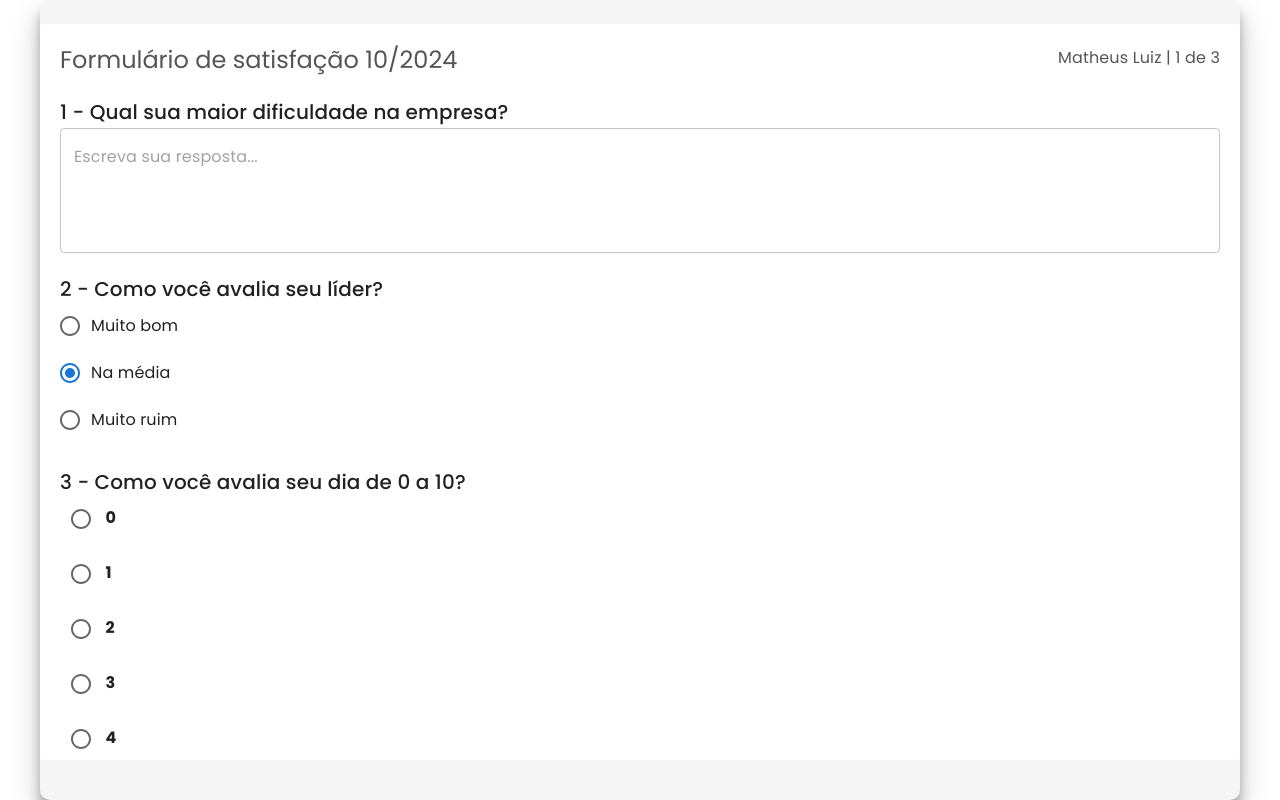
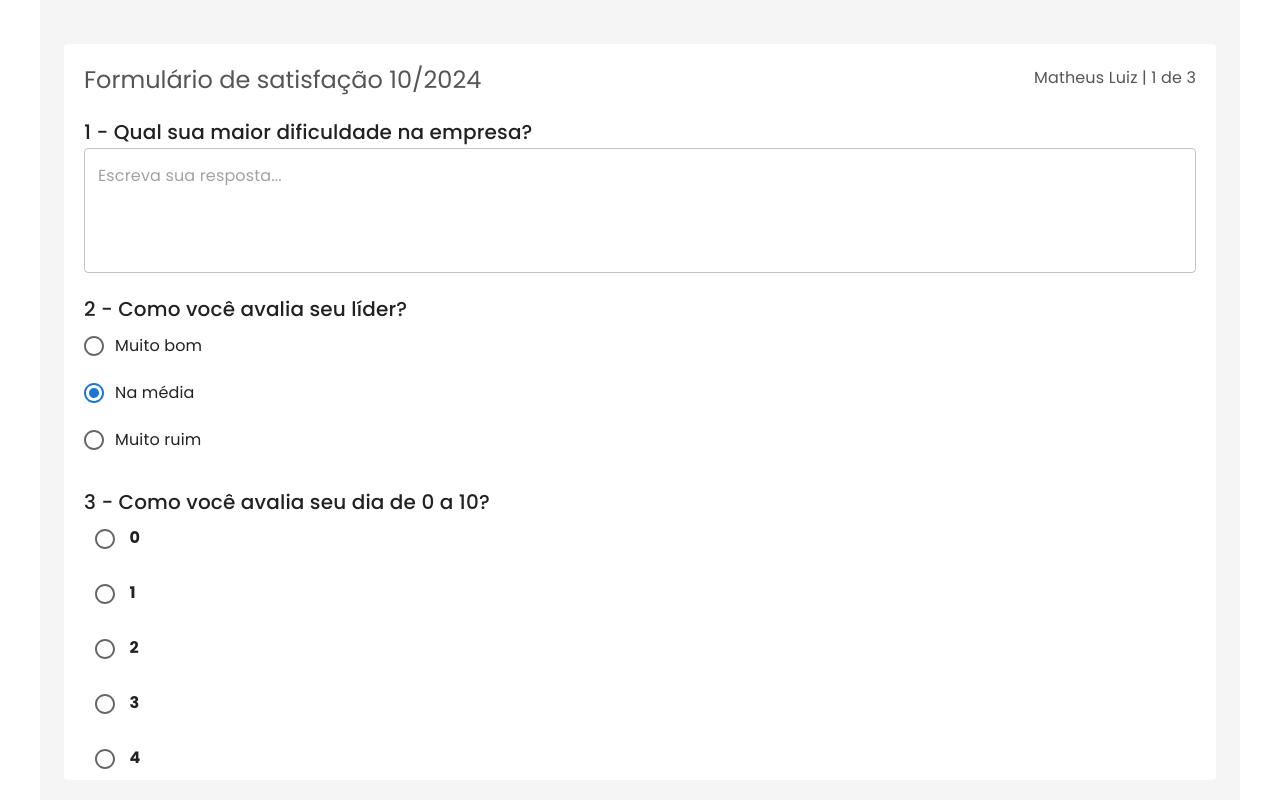
Before and after one commit to Phoenix-Team-Fatec/OAK-RH, a React (Vite) app in the folder parent/frontend/: page /responder in a window 1280 px wide. Built offline with nearby package versions, Linux system fonts and the light colour scheme.

Commit message:
Arrumando conflitos do CSS

```diff
--- a/parent/frontend/src/components/ModalCreateCategory/ModalCreateCategory.css
+++ b/parent/frontend/src/components/ModalCreateCategory/ModalCreateCategory.css
@@ -0,0 +1,25 @@
+.modalCategory button{
+    background-color: #556644 !important;
+    gap: 10px;
+    color: white !important;
+
+
+}
+
+.modalCategory button:hover{
+    background-color: #588157 !important;
+    color: white !important;
+
+
+}
+
+.inputCategory{
+   /*change the border color*/
+    border-color: #556644 !important;
+}
+
+
+.inputCategory:focus-visible{
+
+     border-color: #556644 !important;
+ }
--- a/parent/frontend/src/components/ModalCreateCategory/ModalCreateCategory.tsx
+++ b/parent/frontend/src/components/ModalCreateCategory/ModalCreateCategory.tsx
@@ -36,6 +36,7 @@ const ModalCreateCategory: React.FC<ModalCreateCategoryProps> = ({ open, onClose
   };
 
   return (
+
     <Dialog open={open} onClose={onClose} fullWidth maxWidth="sm">
       <DialogTitle>Cadastrar Nova Categoria</DialogTitle>
       <DialogContent>
@@ -43,6 +44,7 @@ const ModalCreateCategory: React.FC<ModalCreateCategoryProps> = ({ open, onClose
           autoFocus
           margin="dense"
           label="Nome da Categoria"
+          className='inputCategory'
           fullWidth
           variant="outlined"
           value={categoryName}
@@ -50,14 +52,18 @@ const ModalCreateCategory: React.FC<ModalCreateCategoryProps> = ({ open, onClose
         />
       </DialogContent>
       <DialogActions>
-        <Button onClick={onClose} color="secondary">
+      <div className='modalCategory'>
+        <Button  onClick={onClose} color="secondary">
           Fechar
         </Button>
+        &nbsp;&nbsp;&nbsp;&nbsp;
         <Button onClick={handleSubmit} color="primary" variant="contained">
           Cadastrar
         </Button>
+        </div>
       </DialogActions>
     </Dialog>
+
   );
 };
 
--- a/parent/frontend/src/components/ResponderFormulário/responder.css
+++ b/parent/frontend/src/components/ResponderFormulário/responder.css
@@ -1,4 +1,4 @@
-.container {
+.container-responder {
     display: flex;
     justify-content: center;
     align-items: center;
@@ -8,7 +8,7 @@
     box-sizing: border-box;
 }
 
-.form-container {
+.form-container-responder {
     width: 100%;
     max-height: 92vh;
     margin-top: 2%;
@@ -22,7 +22,7 @@
   }
 
 
-  .form-header {
+  .form-header-responder {
     display: flex;
     justify-content: space-between;
     margin-bottom: 20px;
--- a/parent/frontend/src/components/ResponderFormulário/responder.tsx
+++ b/parent/frontend/src/components/ResponderFormulário/responder.tsx
@@ -4,9 +4,9 @@ import { Radio, RadioGroup, Button, TextField, Box, Typography, FormControl, For
 
 const Responder: React.FC = () => {
   return (
-    <Container className="container">
-      <Paper className="form-container" elevation={0} sx={{ border: 'none' }}>
-        <header className="form-header">
+    <Container className="container-responder">
+      <Paper className="form-container-responder" elevation={0} sx={{ border: 'none' }}>
+        <header className="form-header-responder">
           <Typography variant="h5">Formulário de satisfação 10/2024</Typography>
           <Typography variant="subtitle1">Matheus Luiz | 1 de 3</Typography>
         </header>
--- a/parent/frontend/src/pages/LoginRegister/RegisterLogin.css
+++ b/parent/frontend/src/pages/LoginRegister/RegisterLogin.css
@@ -65,7 +65,7 @@
     z-index: 2;
   }
 
-  input {
+  .register input {
     background-color: #eee;
     border: none;
     padding: 12px 15px;
```
